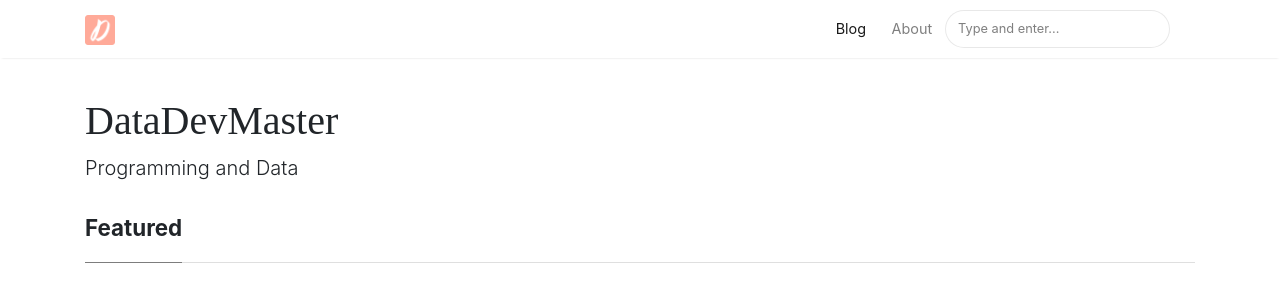
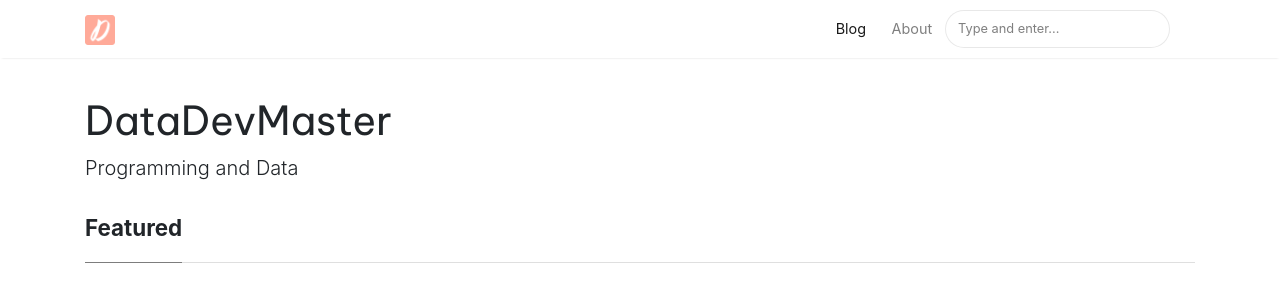
Before and after one commit to DataDevMaster/DataDevMaster.github.io, a Jekyll site: the page built from index.html, in a window 1280 px wide. Shown: the top 288 px of the page. Built offline with Jekyll 4.4.1, drawn with Linux system fonts in a browser that asks for light colours; nearby versions of some CDN libraries; the list of posts is cut into pages by our own code.

Commit message:
Try to change font

```diff
--- a/_layouts/default.html
+++ b/_layouts/default.html
@@ -37,6 +37,7 @@ ga('send', 'pageview');
 	<!-- defer loading of font and font awesome -->
 	<noscript id="deferred-styles">
 		<link href="https://fonts.googleapis.com/css?family=Righteous%7CMerriweather:300,300i,400,400i,700,700i" rel="stylesheet">
+        <link href="https://fonts.googleapis.com/css2?family=Be+Vietnam+Pro&display=swap" rel="stylesheet">
 		<link rel="stylesheet" href="https://use.fontawesome.com/releases/v5.0.13/css/all.css" integrity="sha384-DNOHZ68U8hZfKXOrtjWvjxusGo9WQnrNx2sqG0tfsghAvtVlRW3tvkXWZh58N9jp" crossorigin="anonymous">
 	</noscript>
 
```
